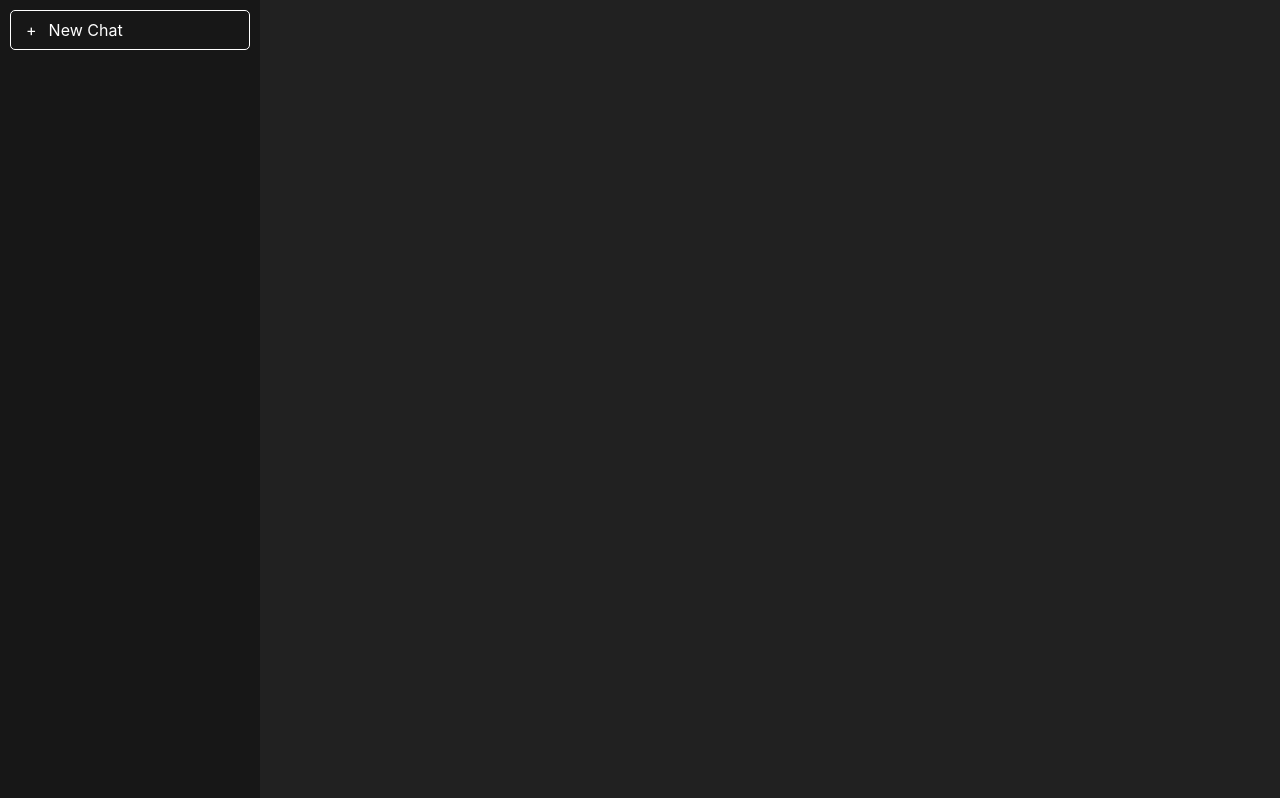
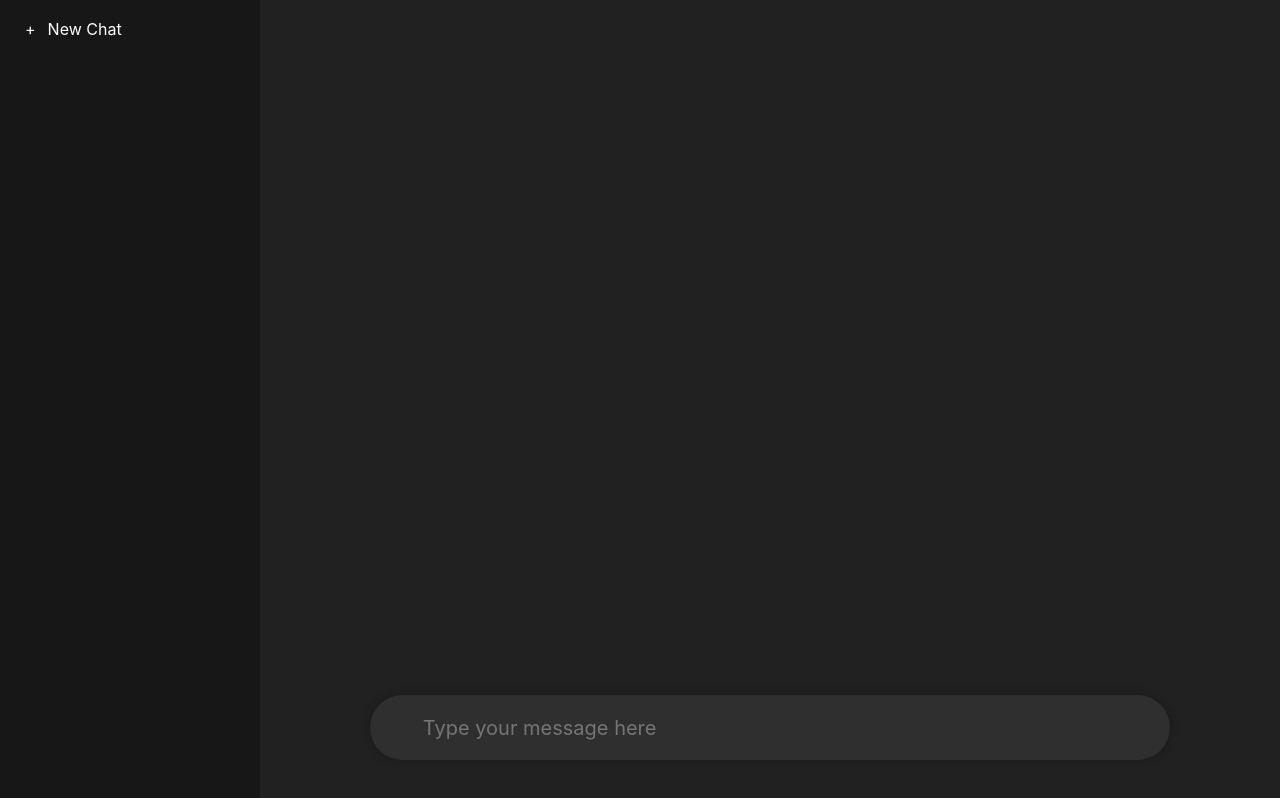
Before and after one commit to smarabattula/chatgpt-clone, a React (Create React App) app in the folder frontend-client/: page / in a window 1280 px wide. Built offline with nearby package versions, Linux system fonts and the light colour scheme.

Commit message:
init textbox

```diff
--- a/frontend-client/src/App.css
+++ b/frontend-client/src/App.css
@@ -18,7 +18,6 @@
 
 .sidemenu-button{
   padding: 10px;
-  border: 1px solid white;
   border-radius: 5px;
   text-align: left;
   transition: ease 0.25s all;
@@ -36,7 +35,37 @@
 .chatbox{
   flex: 1;
   background-color: #212121;
+  position: relative;
 }
+
+.chat-input-box{
+  padding: 2rem;
+  position:absolute;
+  bottom:0;
+  left:0;   right:0;
+  display: flex;
+  justify-content:center;
+}
+.chat-input-textarea{
+  background-color: rgb(47 47 47);
+  color: white;
+  width: 90%;
+  height: 65px;
+  border: 5px solid transparent;
+  border-radius: 50px; border-color: none;
+  margin: 0.5rem;
+  padding: 0.5rem;
+  padding-left: 5%;
+  outline: none;
+  box-shadow: 0 0 8px 0 rgba(0, 0, 0, 0.25);
+  font-size: 1.25em;
+  line-height: 1.5rem;
+  max-width: 800px;
+  overflow: visible;
+  resize:none;
+  align-content: center;
+}
+
 .App-logo {
   height: 40vmin;
   pointer-events: none;
--- a/frontend-client/src/App.js
+++ b/frontend-client/src/App.js
@@ -12,7 +12,9 @@ function App() {
         </div>
       </aside>
       <section className = "chatbox">
-
+      <div className = "chat-input-box">
+      <textarea className = "chat-input-textarea" placeholder = "Type your message here"></textarea>
+      </div>
       </section>
 
     </div>
```
